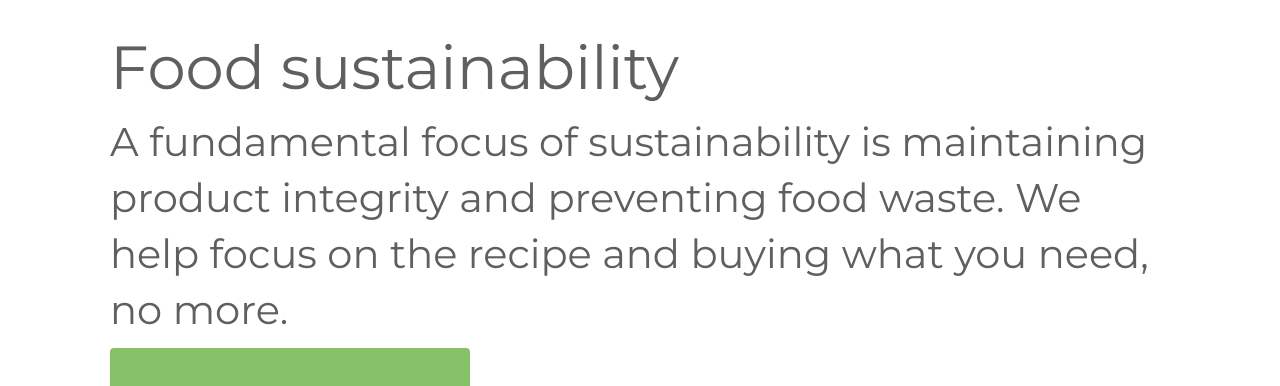
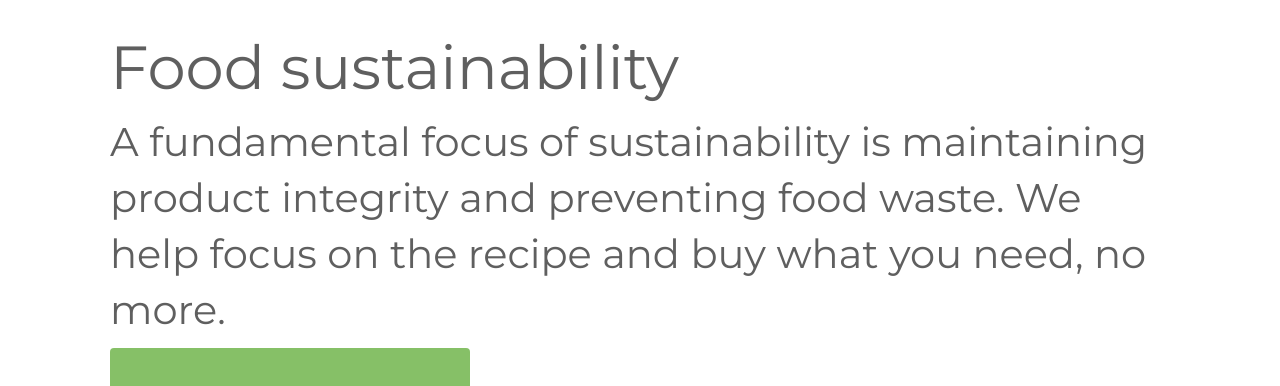
Before and after one commit to natallia-design/NatalliaVialichka_GoodHarvest_Assignment, a plain HTML site: page index.html in a window 1280 px wide. Shown: the part 8400-8786 px from the top of the page. Drawn offline with Linux system fonts and the light colour scheme; a web font is replaced by a local one.

Commit message:
index.html

```diff
--- a/index.html
+++ b/index.html
@@ -9,9 +9,7 @@
 		<link rel="stylesheet" href="css/style.css">
 	</head>
 
-  <!--   F I G M A      h e r e
-https://www.figma.com/file/eivnMUd5f7GnhOvNz2VRkm/My-Landing-Page?node-id=298%3A104
-   -->
+
 
 <body>
 
@@ -160,7 +158,7 @@ https://www.figma.com/file/eivnMUd5f7GnhOvNz2VRkm/My-Landing-Page?node-id=298%3A
         <article class="content">
           <h2>Food sustainability</h2>
           <h3>A fundamental focus of sustainability is maintaining product integrity and preventing food waste.
-            We help focus on the recipe and buying what you need, no more.</h3>
+            We help focus on the recipe and buy what you need, no more.</h3>
             <a href="#" class="button_cta">Download App</a>
         </article>
 
```
